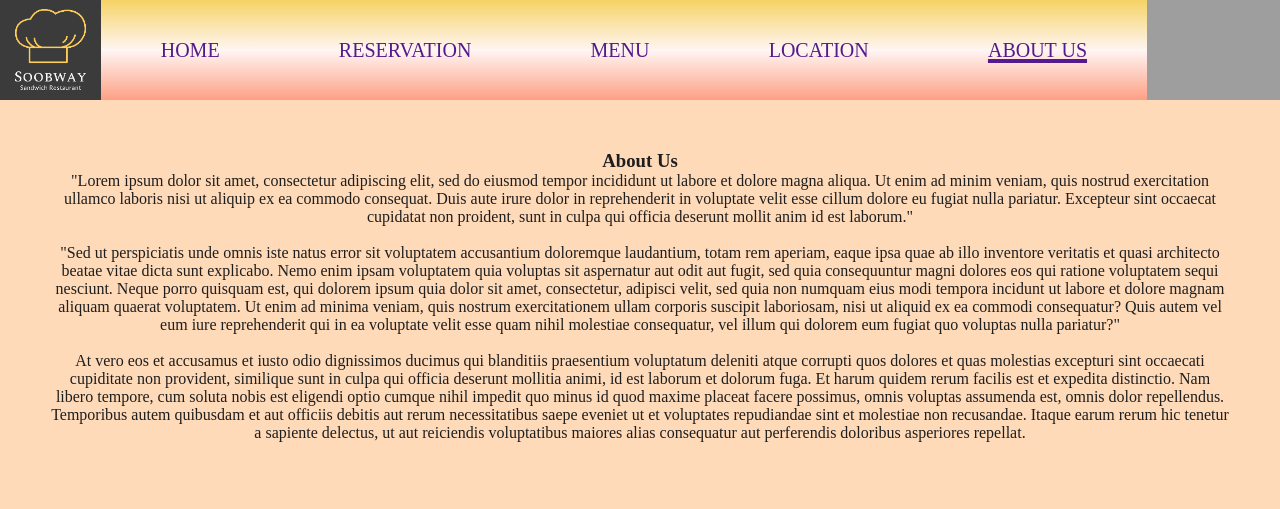
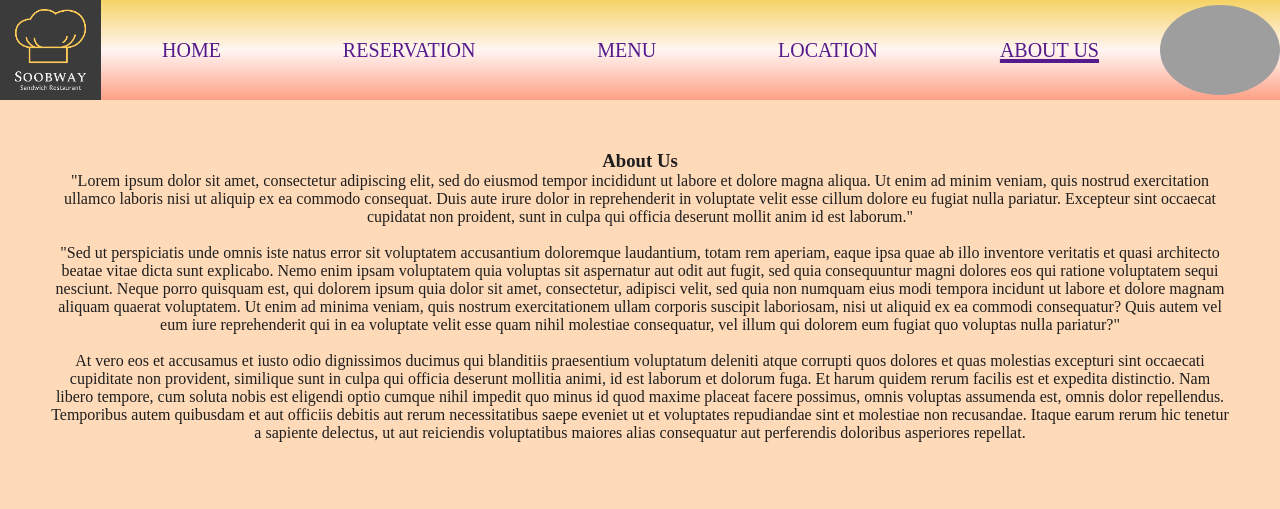
Before and after one commit to Group-D-Period-2/Dev, a PHP site: page /About.php in a window 1280 px wide. Shown: the top 509 px of the page. Run offline with PHP 8.4, Linux system fonts and the light colour scheme; the visitor is signed in with stand-in values (Sample User, id 1); grey boxes are pictures that could not be loaded.

Commit message:
account logo made it round

```diff
--- a/inc/header.php
+++ b/inc/header.php
@@ -46,7 +46,7 @@
           if(isset($_SESSION["profile_pic"]) && $_SESSION["profile_pic"] != null)
           {
           ?>
-          <img class="logo-image" src="<?php echo $_SESSION["profile_pic"] ?>" alt="pfp">
+          <img class="ac-image" src="<?php echo $_SESSION["profile_pic"] ?>" alt="pfp">
           <?php
           }
           ?>
--- a/style.css
+++ b/style.css
@@ -91,7 +91,10 @@ span{
    padding-right:150px;
    text-align: center-left;
 }
-
+.ac-image{
+  height: 90%;
+  border-radius: 50%;
+}
 
 .logo-image {
  height:100%;
```
